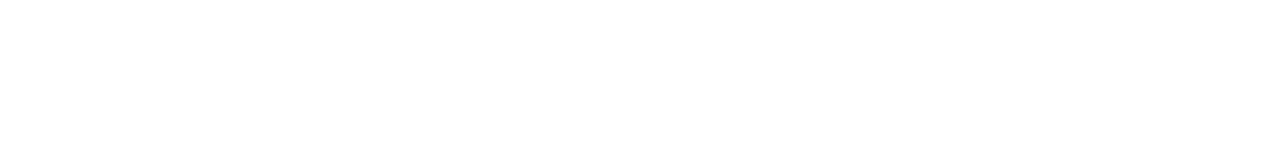
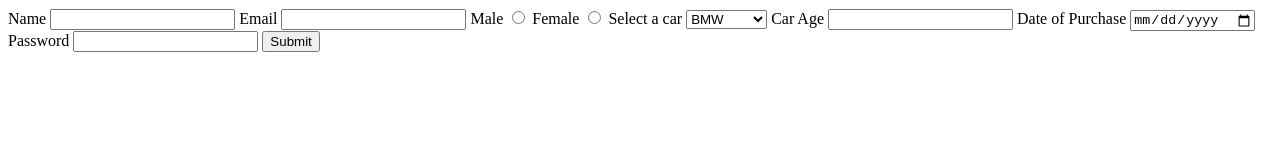
Before and after one commit to acciojob/car-insurance-form-anantshukla-1, a website: page main.html in a window 1280 px wide. Drawn offline with Linux system fonts and the light colour scheme.

Commit message:
created a submission

```diff
--- a/main.html
+++ b/main.html
@@ -8,6 +8,36 @@
 
 <body>
 	<!-- the entire body must be written by student -->
+	<form method="post">
+		<label for="name">Name</label>
+		<input type="text" id="name" name="Name" required>
+
+		<label for="email">Email</label>
+		<input type="email" id="email" name="Name" required>
+
+		<label for="male">Male</label>
+		<input type="radio" id="male" value="male" name="gender" required>
+		<label for="female">Female</label>
+		<input type="radio" id="female" value="female" name="gender" required>
+
+		<label for="cars">Select a car</label>
+		<select id="cars" name="cars">
+			<option value="BMW">BMW</option>
+			<option value="Audi">Audi</option>
+			<option value="Mercedez">Mercedez</option>
+		</select>
+
+		<label for="carage">Car Age</label>
+		<input type="number" id="carage" name="Car Age" required>
+
+		<label for="dop">Date of Purchase</label>
+		<input type="date" id="dop" name="dop" required>
+
+		<label for="password">Password</label>
+		<input type="password" id="password" name="Password" required>
+
+		<input type="submit" >
+	</form>
     <script type="text/javascript" src="./script.js">
 </script>
 
```
